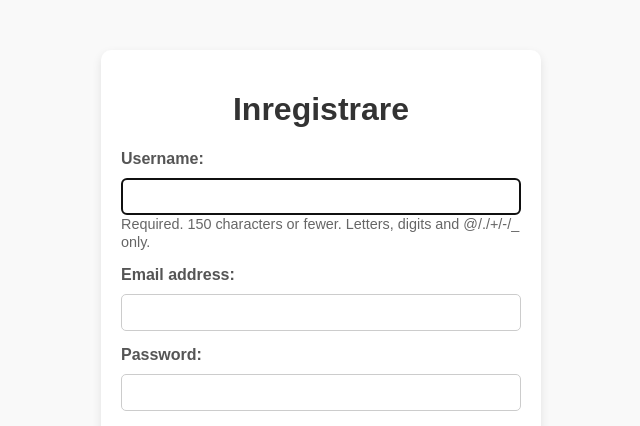
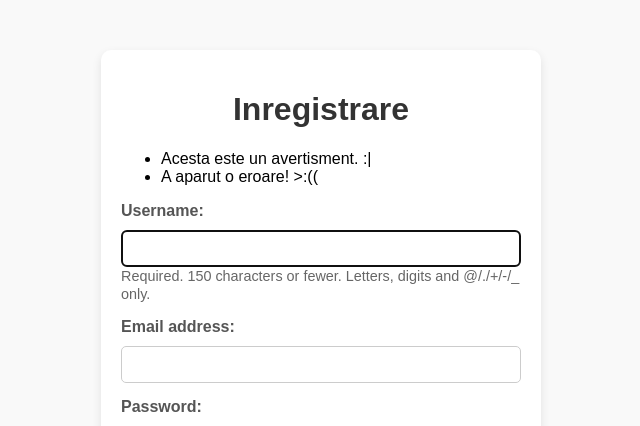
Before and after one commit to davide-perli/Pufic-Shop, a Django app: page /aplicatie/register in a window 1280 px wide. Shown: the top 426 px of the page, without its empty margins (319-959 px from the left). Run offline with Django 5.2, Linux system fonts and the light colour scheme.

Commit message:
sitemap  + framework de mesaje

```diff
--- a/gelaterie/templates/register.html
+++ b/gelaterie/templates/register.html
@@ -10,6 +10,14 @@
 <body>
     <div class="register-container">
         <h1>Inregistrare</h1>
+
+        {% if messages %}
+        <ul class="messages">
+            {% for message in messages %}
+                <li class="{{ message.tags }}">{{ message }}</li>
+            {% endfor %}
+        </ul>
+        {% endif %}
 
         {% if error %}
             <div class="alert alert-danger">
--- a/gelaterie/urls.py
+++ b/gelaterie/urls.py
@@ -1,8 +1,29 @@
 from django.urls import path
 from . import views
+from django.contrib.sitemaps.views import sitemap
+from .sitemaps import (
+    SponsorSitemap, MagazineSitemap, AdresaSitemap, AlergeniSitemap, InformatiiSitemap,
+    InghetataSitemap, BiscuiteSitemap, BauturiSitemap, PrajituriSitemap, TorturiInghetataSitemap
+)
 
 # python manage.py runserver 0.0.0.0:8000
 # http://192.168.0.103:8000
+
+
+sitemaps = {
+    'sponsor': SponsorSitemap,
+    'magazine': MagazineSitemap,
+    'adresa': AdresaSitemap,
+    'alergeni': AlergeniSitemap,
+    'informatii': InformatiiSitemap,
+    'inghetata': InghetataSitemap,
+    'biscuiti': BiscuiteSitemap,
+    'bauturi': BauturiSitemap,
+    'prajituri': PrajituriSitemap,
+    'torturi_inghetata': TorturiInghetataSitemap,
+}
+
+
 
 urlpatterns = [
     path('', views.display_items, name = 'display_items'),
@@ -39,4 +60,6 @@ urlpatterns = [
     path('adauga_prajitura', views.adauga_prajitura, name = "adauga_prajitura"),
     path('oferta/', views.oferta, name = "oferta"),
     path('accepta-oferta/', views.accepta_oferta, name = "accepta_oferta"),
+    path('sitemap.xml', sitemap, {'sitemaps': sitemaps}, name = 'sitemap'),
+
 ]
--- a/gelaterie/views.py
+++ b/gelaterie/views.py
@@ -40,7 +40,7 @@ from .forms import PrajituriForm
 from django.http import JsonResponse
 from django.contrib.auth.models import Permission
 
-
+from django.contrib import messages
 
 import logging
 
@@ -56,6 +56,8 @@ def adresa(request):
     if request.user.username != 'davide':
         mesaj_personalizat = "Accesul la informatiile despre adrese este restrictionat!"
         logger.warning(f"Utilizatorul {request.user.username if request.user.is_authenticated else 'anonim'} a incercat sa acceseze adresele fara permisiune!")
+        messages.warning(request, "Acesta este un avertisment. :| ")
+        messages.error(request, "A aparut o eroare! >:((  ")
         return render(request, '403.html', {
             'title': 'Acces Interzis',
             'mesaj_personalizat': mesaj_personalizat,
@@ -73,6 +75,8 @@ def afiseaza_alergeni(request):
     if request.user.username != 'davide':
         mesaj_personalizat = "Accesul la informatiile despre alergeni este restrictionat!"
         logger.warning(f"Utilizatorul {request.user.username if request.user.is_authenticated else 'anonim'} a incercat sa acceseze alergenii fara permisiune!")
+        messages.warning(request, "Acesta este un avertisment. :| ")
+        messages.error(request, "A aparut o eroare! >:((  ")
         return render(request, '403.html', {
             'title': 'Acces Interzis',
             'mesaj_personalizat': mesaj_personalizat,
@@ -90,6 +94,8 @@ def bauturi(request):
     if request.user.username != 'davide':
         mesaj_personalizat = "Accesul la informatiile despre bauturi este restrictionat!"
         logger.warning(f"Utilizatorul {request.user.username if request.user.is_authenticated else 'anonim'} a incercat sa acceseze bauturile fara permisiune!")
+        messages.warning(request, "Acesta este un avertisment. :| ")
+        messages.error(request, "A aparut o eroare! >:((  ")
         return render(request, '403.html', {
             'title': 'Acces Interzis',
             'mesaj_personalizat': mesaj_personalizat,
@@ -107,6 +113,8 @@ def inghetata(request):
     if request.user.username != 'davide':
         mesaj_personalizat = "Accesul la informatiile despre inghetate este restrictionat!"
         logger.warning(f"Utilizatorul {request.user.username if request.user.is_authenticated else 'anonim'} a incercat sa acceseze inghetatele fara permisiune!")
+        messages.warning(request, "Acesta este un avertisment. :| ")
+        messages.error(request, "A aparut o eroare! >:((  ")
         return render(request, '403.html', {
             'title': 'Acces Interzis',
             'mesaj_personalizat': mesaj_personalizat,
@@ -124,6 +132,8 @@ def biscuiti(request):
     if request.user.username != 'davide':
         mesaj_personalizat = "Accesul la informatiile despre biscuiti este restrictionat!"
         logger.warning(f"Utilizatorul {request.user.username if request.user.is_authenticated else 'anonim'} a incercat sa acceseze biscuitii fara permisiune!")
+        messages.warning(request, "Acesta este un avertisment. :| ")
+        messages.error(request, "A aparut o eroare! >:((  ")
         return render(request, '403.html', {
             'title': 'Acces Interzis',
             'mesaj_personalizat': mesaj_personalizat,
@@ -141,6 +151,8 @@ def prajituri(request):
     if request.user.username != 'davide':
         mesaj_personalizat = "Accesul la informatiile despre prajituri este restrictionat!"
         logger.warning(f"Utilizatorul {request.user.username if request.user.is_authenticated else 'anonim'} a incercat sa acceseze prajiturile fara permisiune!")
+        messages.warning(request, "Acesta este un avertisment. :| ")
+        messages.error(request, "A aparut o eroare! >:((  ")
         return render(request, '403.html', {
             'title': 'Acces Interzis',
             'mesaj_personalizat': mesaj_personalizat,
@@ -159,6 +171,8 @@ def torturi_inghetata(request):
     if request.user.username != 'davide':
         mesaj_personalizat = "Accesul la informatiile despre torturile de ingheata este restrictionat!"
         logger.warning(f"Utilizatorul {request.user.username if request.user.is_authenticated else 'anonim'} a incercat sa acceseze torturile de inghetata fara permisiune!")
+        messages.warning(request, "Acesta este un avertisment. :| ")
+        messages.error(request, "A aparut o eroare! >:((  ")
         return render(request, '403.html', {
             'title': 'Acces Interzis',
             'mesaj_personalizat': mesaj_personalizat,
@@ -176,6 +190,8 @@ def meniu(request):
     if request.user.username != 'davide':
         mesaj_personalizat = "Accesul la informatiile despre meniu este restrictionat!"
         logger.warning(f"Utilizatorul {request.user.username if request.user.is_authenticated else 'anonim'} a incercat sa acceseze meniul fara permisiune!")
+        messages.warning(request, "Acesta este un avertisment. :| ")
+        messages.error(request, "A aparut o eroare! >:((  ")
         return render(request, '403.html', {
             'title': 'Acces Interzis',
             'mesaj_personalizat': mesaj_personalizat,
@@ -197,6 +213,8 @@ def comenzi(request):
     if request.user.username != 'davide':
         mesaj_personalizat = "Accesul la informatiile despre comenzi este restrictionat!"
         logger.warning(f"Utilizatorul {request.user.username if request.user.is_authenticated else 'anonim'} a incercat sa acceseze comenzile fara permisiune!")
+        messages.warning(request, "Acesta este un avertisment. :| ")
+        messages.error(request, "A aparut o eroare! >:((  ")
         return render(request, '403.html', {
             'title': "Acces Interzis",
             "mesaj_personalizat": mesaj_personalizat,
@@ -221,7 +239,8 @@ def sponsori(request):
     if request.user.username != "davide":
         mesaj_personalizat = "Accesul la informatiile despre sponsori este restrictionat!"
         logger.warning(f"Utilizatorul {request.user.username if request.user.is_authenticated else ''} a incercat să acceseze sponsorii fara permisiune!")
-
+        messages.warning(request, "Acesta este un avertisment. :| ")
+        messages.error(request, "A aparut o eroare! >:((  ")
         return render(request, "403.html", {
             "title": "Acces Interzis",
             "mesaj_personalizat": mesaj_personalizat,
@@ -245,7 +264,8 @@ def magazine(request):
    if request.user.username != "davide":
        mesaj_personalizat = "Accesul la informatiile despre magazine este restrictionat!"
        logger.warning(f"Utilizatorul {request.user.username if request.user.is_authenticated else ''} a incercat sa acceseze magazinele fara permisiune!")
-
+       messages.warning(request, "Acesta este un avertisment. :| ")
+       messages.error(request, "A aparut o eroare! >:((  ")
        return render(request, "403.html", {
            "title": "Acces Interzis",
            "mesaj_personalizat": mesaj_personalizat,
@@ -267,6 +287,8 @@ def informatii(request):
     if request.user.username != "davide":
         mesaj_personalizat = "Accesul la informatiile despre produse este restrictionat!"
         logger.warning(f"Utilizatorul {request.user.username if request.user.is_authenticated else 'anonim'} a incercat sa acceseze informatiile fara permisiune!")
+        messages.warning(request, "Acesta este un avertisment. :| ")
+        messages.error(request, "A aparut o eroare! >:((  ")
         return render(request, '403.html', {
             'title': 'Acces Interzis',
             'mesaj_personalizat': mesaj_personalizat,
@@ -438,6 +460,8 @@ def adauga_comanda(request):
         'prajituri_items': prajituri_items,
         'torturi_items': torturi_items,
     }
+
+    messages.debug(request, "Acesta este un mesaj de depanare!!!")
     logger.debug("--------------Functia adauga_comanda executata cu succes!")
     return render(request, 'adauga_comanda.html', context)
 
@@ -507,6 +531,9 @@ def register_view(request):
     else:
         form = CustomUserCreationForm()
 
+    messages.warning(request, "Acesta este un avertisment. :| ")
+    messages.error(request, "A aparut o eroare! >:((  ")
+    messages.debug(request, "Acesta este un mesaj de depanare!!!")
     logger.debug("--------------Functia register_view executata cu succes!")
     return render(request, "register.html", {"form": form})
 
@@ -600,6 +627,8 @@ def custom_login_view(request):
     else:
         form = CustomAuthenticationForm()
 
+
+    messages.debug(request, "Acesta este un mesaj de depanare!!!")
     logger.debug("--------------Functia custom_login_view executata cu succes!")
     return render(request, 'login.html', {'form': form})
 
@@ -653,6 +682,9 @@ def send_suspicious_login_email(username, ip_address):
 def profile_view(request):
     logger.info("--------------Functia profile_view a fost apelata")
     user = request.user
+
+    messages.info(request, "Login executat cu succes :) ")
+    messages.debug(request, "Acesta este un mesaj de depanare!!!")
     logger.debug("--------------Functia profile_view executata cu succes!")
     return render(request, 'profile.html', {'user': user})
 
@@ -713,6 +745,8 @@ def detalii_inghetata(request):
         'inghetate': inghetate,
         'categorie': categorie,
     }
+    messages.warning(request, "Acesta este un avertisment. :| ")
+    messages.error(request, "A aparut o eroare! >:((  ")
     logger.debug("--------------Functia detalii_inghetata executata cu succes!")
     return render(request, 'detalii_inghetata.html', context)
 
@@ -850,6 +884,10 @@ def creeaza_promotie(request):
     else:
         form = PromotieForm()
 
+    messages.warning(request, "Acesta este un avertisment. :| ")
+    messages.error(request, "A aparut o eroare! >:((  ")
+    messages.debug(request, "Acesta este un mesaj de depanare, doar adminii il pot vedea!!! ")
+    messages.info(request, "Acesta este un mesaj de informare, doar adminii il pot vedea!!! ")
     logger.debug("--------------Functia creaza_promotie executata cu succes!")
     return render(request, 'promotii.html', {'form': form})
 
@@ -865,6 +903,8 @@ def afisare_pagina(request):
         result = 10 / 0  # Simulare operatiune care va genera eroare de tip ZeroDivisionError
     except ZeroDivisionError as e:
         logger.error("Eroare la calcul: %s", str(e))
+        messages.warning(request, "Acesta este un avertisment. :| ")
+        messages.error(request, "A aparut o eroare! >:((  ")
         return HttpResponse("A aparut o eroare în procesare")
 
     logger.info("--------------Functia afisare_pagina a fost executata cu succes!")
@@ -879,6 +919,8 @@ def adauga_prajitura(request):
     if not request.user.has_perm('gelaterie.add_prajituri') :
         mesaj_personalizat = "Nu ai voie sa adaugi prajituri!"
         logger.warning(f"Utilizatorul {request.user.username if request.user.is_authenticated else 'anonim'} a incercat sa acceseze formularul de adaugare prajituri fara permisiune!")
+        messages.warning(request, "Acesta este un avertisment. :| ")
+        messages.error(request, "A aparut o eroare! >:((  ")
         return render(request, '403.html', {
             'title': 'Eroare adaugare produse',
             'mesaj_personalizat': mesaj_personalizat,
@@ -903,12 +945,15 @@ def oferta(request):
     if not request.user.has_perm('vizualizeaza_oferta'):
         mesaj_personalizat = "Nu ai voie sa vizualizezi oferta!"
         logger.warning(f"Utilizatorul {request.user.username if request.user.is_authenticated else 'anonim'} a incercat sa acceseze oferta fara permisiune!")
+        messages.warning(request, "Acesta este un avertisment. :| ")
+        messages.error(request, "A aparut o eroare! >:((  ")
         return render(request, '403.html', {
             'title': 'Eroare afisare oferta',
             'mesaj_personalizat': mesaj_personalizat,
             'user': request.user,
         }, status=403)
 
+    messages.info(request, "Oferta accesata cu succes :) ")
     logger.info("--------------Functia oferta a fost executata cu succes!")
     return render(request, 'oferta.html', {'message': 'Reducere 50%! Profitati acum!'})
 
@@ -918,5 +963,7 @@ def accepta_oferta(request):
     if request.method == 'POST':
         request.user.user_permissions.add(Permission.objects.get(codename='vizualizeaza_oferta'))
         return JsonResponse({'success': True})
+
+
     logger.info("--------------Functia accepta_oferta a fost executata cu succes!")
     return JsonResponse({'success': False}, status=400)
```
Also changed, not shown: Proiect/settings.py (+19 -0 lines), gelaterie/sitemaps.py (added, +106 -0 lines), gelaterie/templates/403.html (+10 -0 lines), gelaterie/templates/adauga_comanda.html (+7 -0 lines), gelaterie/templates/login.html (+9 -0 lines), gelaterie/templates/oferta.html (+9 -0 lines), gelaterie/templates/profile.html (+9 -0 lines), gelaterie/templates/promotii.html (+11 -0 lines), 3 other files.
